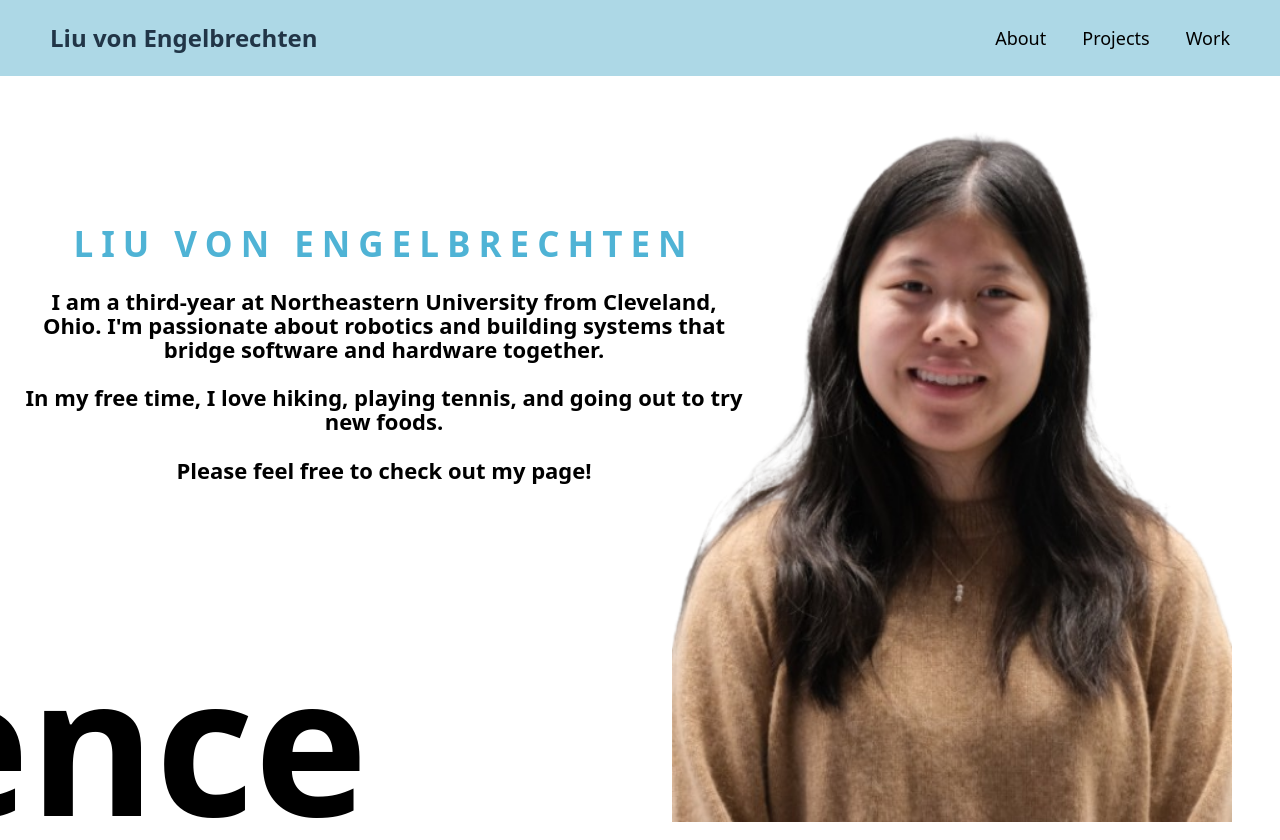
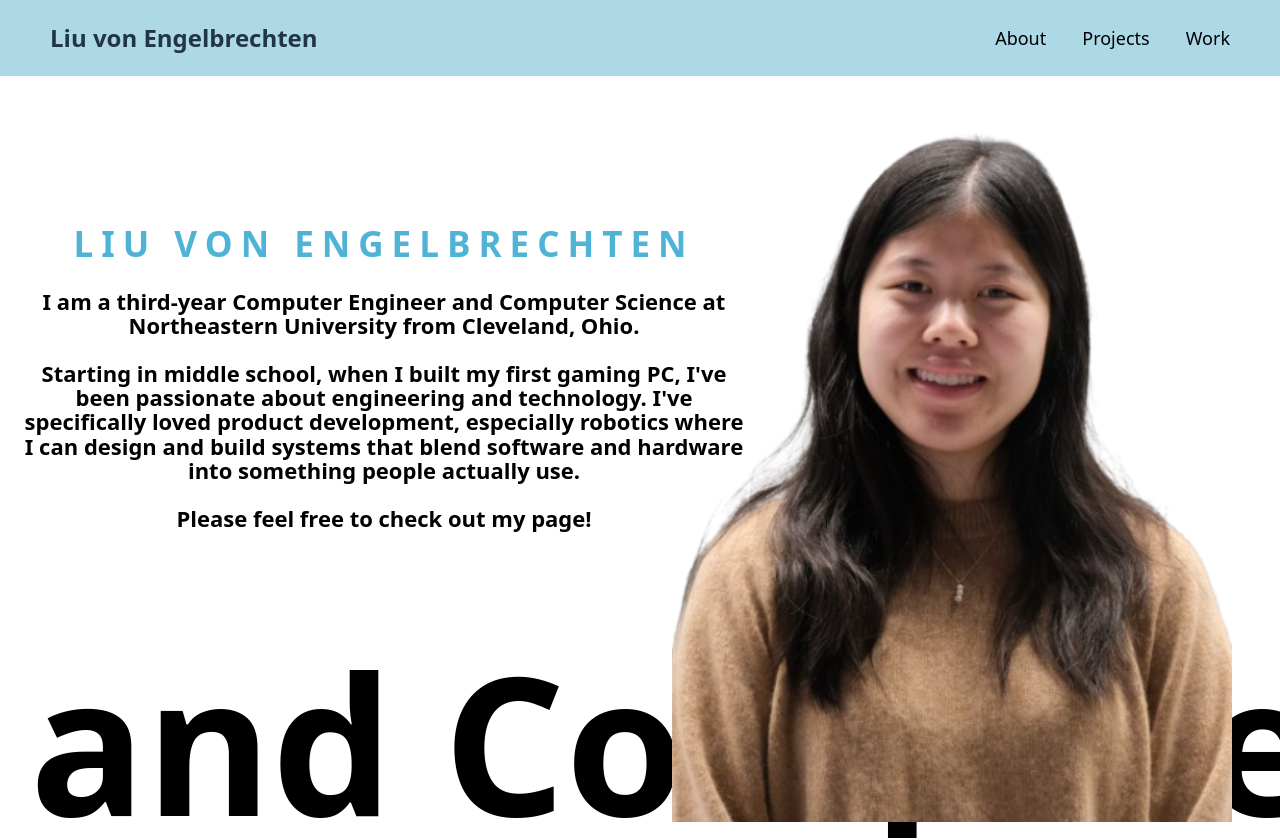
Before and after one commit to lvonengel/lvonengel.github.io, a React (Vite) app: page / in a window 1280 px wide. Shown: the top 840 px of the page. Built offline with nearby package versions, Linux system fonts and the light colour scheme; the HTML template or start-up script is replaced by a standard one.

Commit message:
changed speed of marquee for readability

```diff
--- a/src/components/About.jsx
+++ b/src/components/About.jsx
@@ -17,8 +17,8 @@ export default function About() {
       <motion.div
         className="marquee"
         initial={{ x: 0 }}
-        animate={{ x: "-220%" }}
-        transition={{ duration: 15, ease:"linear", repeat: Infinity, repeatType: "mirror" }}
+        animate={{ x: "-105%" }}
+        transition={{ duration: 14, ease:"linear", repeat: Infinity, repeatType: "mirror" }}
       >
         Computer Engineer and Computer Science
       </motion.div>
@@ -36,10 +36,11 @@ export default function About() {
           </motion.h2>
 
           <motion.h1 className="about-body">
-            I am a third-year at Northeastern University from Cleveland, Ohio.
-            I'm passionate about robotics and building systems that bridge software and hardware together. <br /> <br />
-
-            In my free time, I love hiking, playing tennis, and going out to try new foods. <br /> <br />
+            I am a third-year Computer Engineer and Computer Science at Northeastern University from Cleveland, Ohio.
+            <br /> <br />
+            Starting in middle school, when I built my first gaming PC, I've been passionate about engineering and technology.
+            I've specifically loved product development, especially robotics where I can design and build systems
+            that blend software and hardware into something people actually use. <br /> <br />
 
             Please feel free to check out my page!
           </motion.h1>
```
